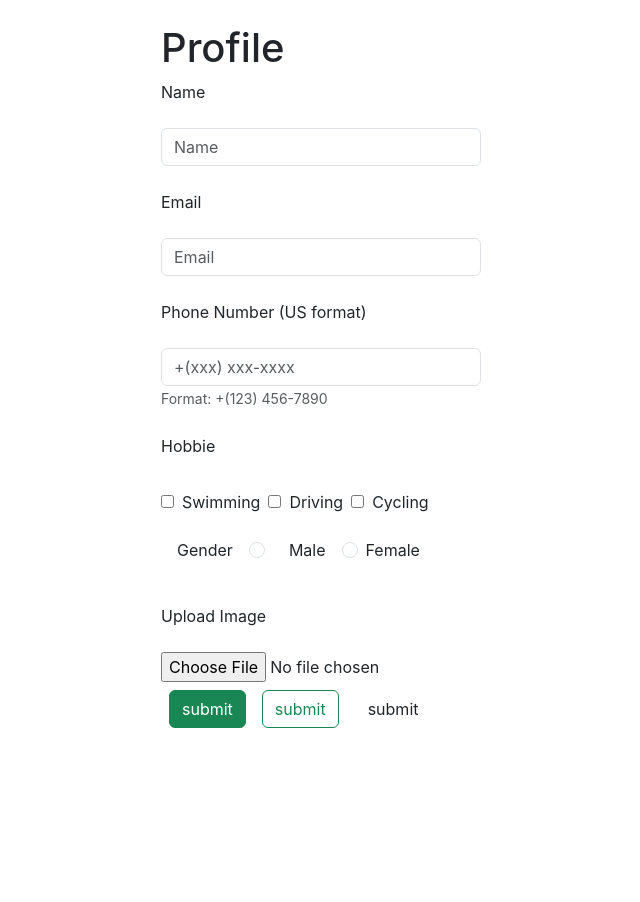
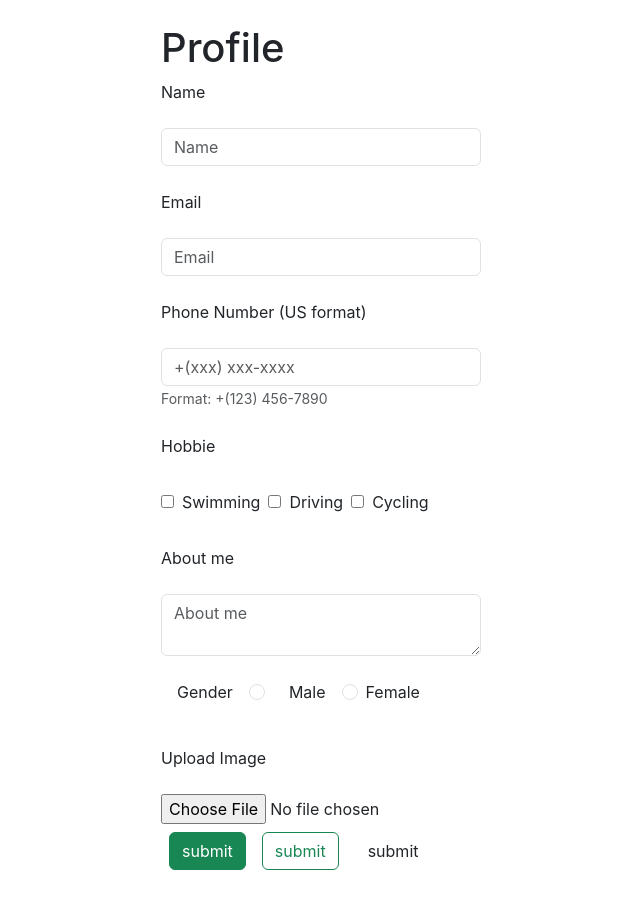
Before and after one commit to Harshil543/Ex1, a React (Create React App) app: page / in a window 1280 px wide. Shown: the whole page, without its empty margins (319-959 px from the left). Before the commit the page ends 800 px from the top, so only its background shows below. Built offline with nearby package versions, Linux system fonts and the light colour scheme.

Commit message:
complate

```diff
--- /dev/null
+++ b/src/componant/About.js
@@ -0,0 +1,17 @@
+import React from "react";
+
+export default function About({ onChange }) {
+  return (
+    <div className="form-group">
+      <label htmlFor="gender" className="mt-4">
+        About me
+      </label>
+      <textarea
+        placeholder="About me"
+        className="form-control my-4"
+        maxLength="500"
+        onChange={onChange}
+      ></textarea>
+    </div>
+  );
+}
--- a/src/componant/Compform.js
+++ b/src/componant/Compform.js
@@ -6,12 +6,14 @@ import CheckBox from "./CheckBox";
 import Radio from "./Radio";
 import Button from "./Button";
 import Profile from "./Profile";
+import About from "./About";
 
 export default function Compform() {
   const {
     name,
     email,
     phonenumber,
+    setAboutme,
     setGender,
     setName,
     setEmail,
@@ -47,6 +49,7 @@ export default function Compform() {
       />
       <Phonenumber value={phonenumber} onChange={handlePhonenumber} />
       <CheckBox onChange={handleCheckboxChange} />
+      <About onChange={handleChange(setAboutme)} />
       <Radio onChange={handleChange(setGender)} />
       <Profile onChange={handleImageChange} />
       <Button />
--- a/src/componant/FormContext.js
+++ b/src/componant/FormContext.js
@@ -9,6 +9,7 @@ export const FormProvider = ({ children }) => {
   const [hobbie, setHobbie] = useState([]);
   const [gender, setGender] = useState("");
   const [image, setImage] = useState("");
+  const [aboutme, setAboutme] = useState("");
 
   const handleSubmit = (e) => {
     e.preventDefault();
@@ -17,6 +18,7 @@ export const FormProvider = ({ children }) => {
     console.log(phonenumber);
     console.log(hobbie);
     console.log(gender);
+    console.log(aboutme);
     e.target.reset();
     setImage(null);
   };
@@ -59,6 +61,8 @@ export const FormProvider = ({ children }) => {
     phonenumber,
     gender,
     image,
+    aboutme,
+    setAboutme,
     setImage,
     setGender,
     setName,
```
